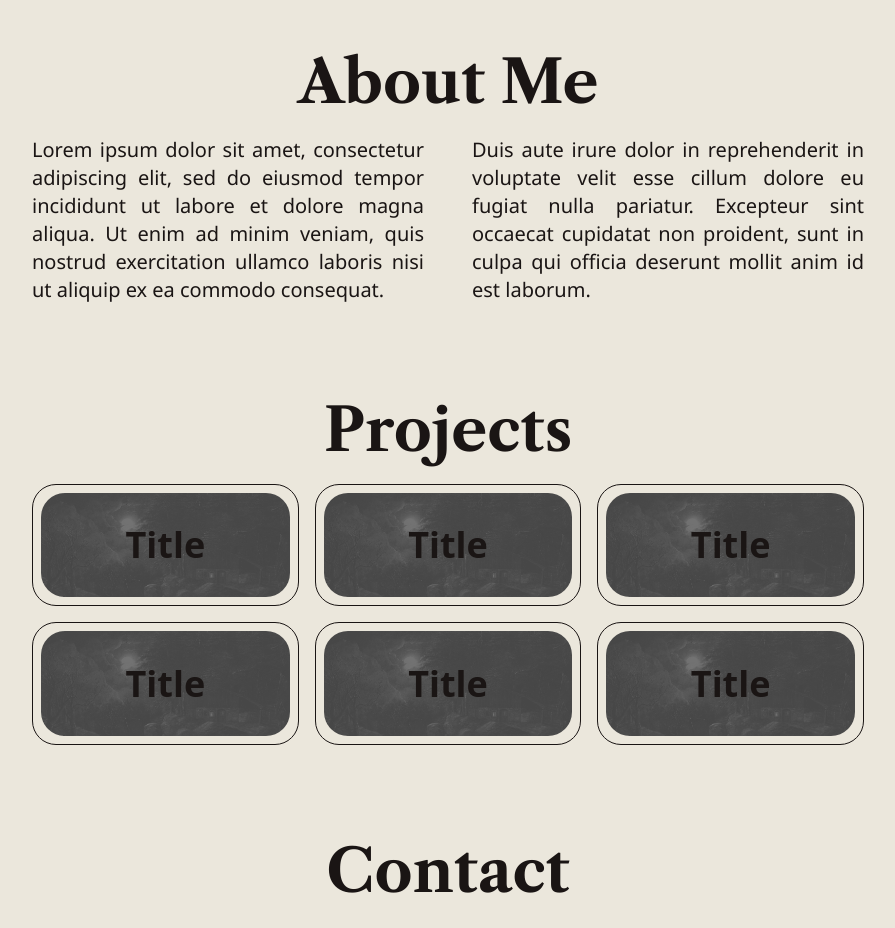
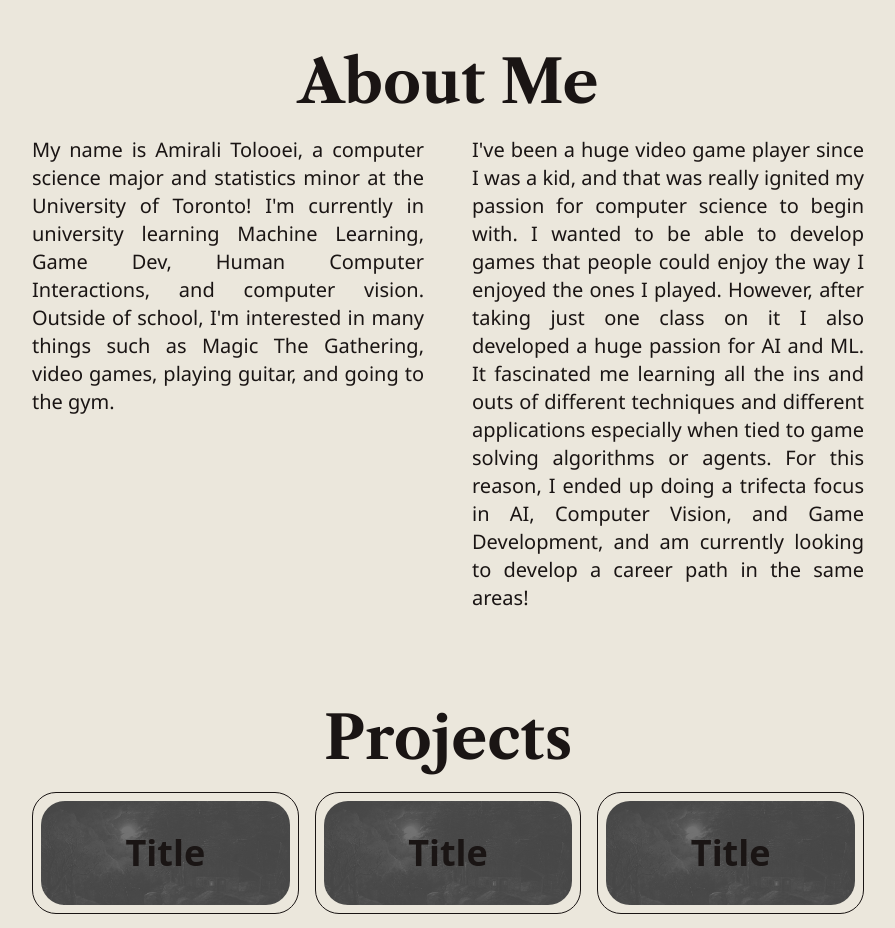
Before and after one commit to AVLTG/avltg.github.io, a Next.js app: page / in a window 1280 px wide. Shown: the part 800-1728 px from the top of the page, without its empty margins (192-1087 px from the left). Built offline with nearby package versions, Linux system fonts and the light colour scheme; a web font is replaced by a local one.

Commit message:
Changed About me section

```diff
--- a/pages/index.tsx
+++ b/pages/index.tsx
@@ -17,8 +17,8 @@ export default function Website() {
       <section id="about">
         <h2>About Me</h2>
         <div className="flex flex-col md:flex-row gap-4 md:gap-12">
-          <p className="flex-1 text-justify">Lorem ipsum dolor sit amet, consectetur adipiscing elit, sed do eiusmod tempor incididunt ut labore et dolore magna aliqua. Ut enim ad minim veniam, quis nostrud exercitation ullamco laboris nisi ut aliquip ex ea commodo consequat.</p>
-          <p className="flex-1 text-justify">Duis aute irure dolor in reprehenderit in voluptate velit esse cillum dolore eu fugiat nulla pariatur. Excepteur sint occaecat cupidatat non proident, sunt in culpa qui officia deserunt mollit anim id est laborum.</p>
+          <p className="flex-1 text-justify">My name is Amirali Tolooei, a computer science major and statistics minor at the University of Toronto! I'm currently in university learning Machine Learning, Game Dev, Human Computer Interactions, and computer vision. Outside of school, I'm interested in many things such as Magic The Gathering, video games, playing guitar, and going to the gym.</p>
+          <p className="flex-1 text-justify">I've been a huge video game player since I was a kid, and that was really ignited my passion for computer science to begin with. I wanted to be able to develop games that people could enjoy the way I enjoyed the ones I played. However, after taking just one class on it I also developed a huge passion for AI and ML. It fascinated me learning all the ins and outs of different techniques and different applications especially when tied to game solving algorithms or agents. For this reason, I ended up doing a trifecta focus in AI, Computer Vision, and Game Development, and am currently looking to develop a career path in the same areas!</p>
         </div>
       </section>
 
```
